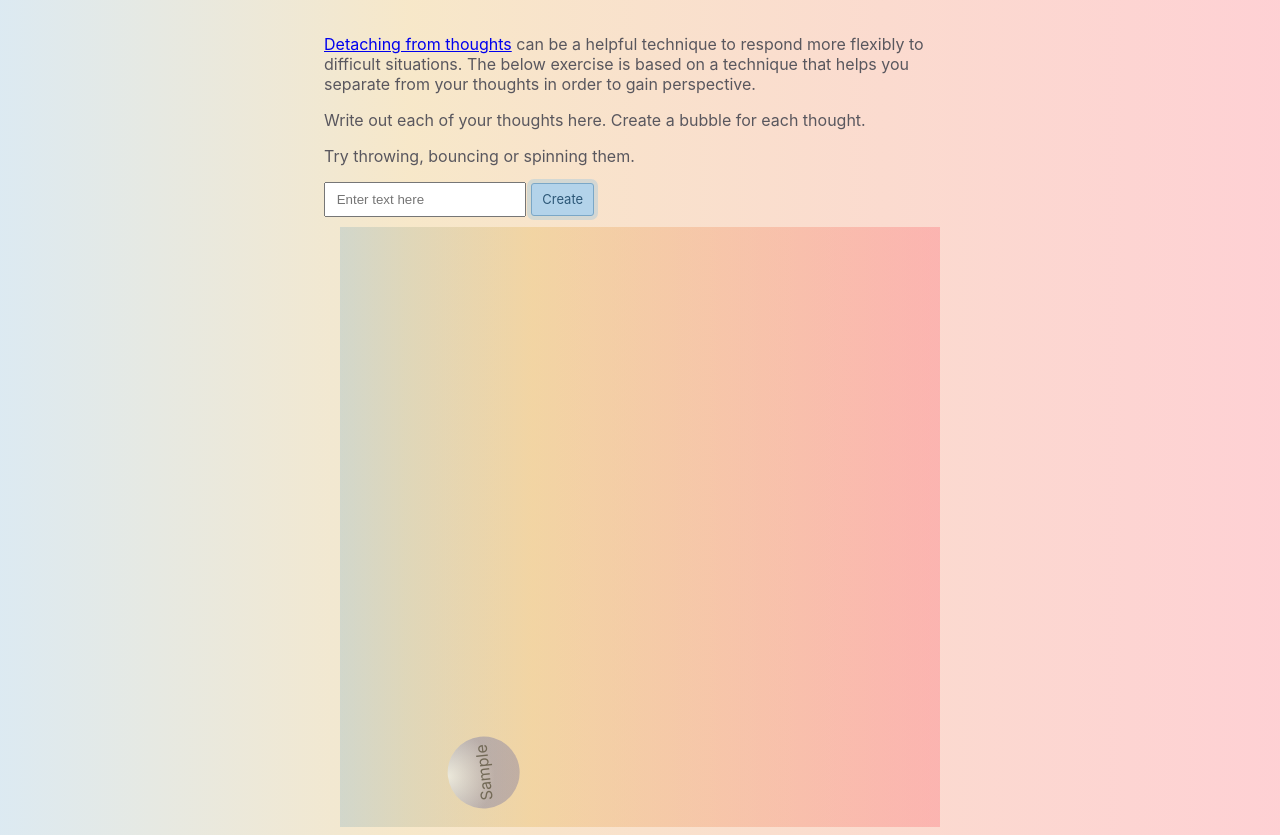
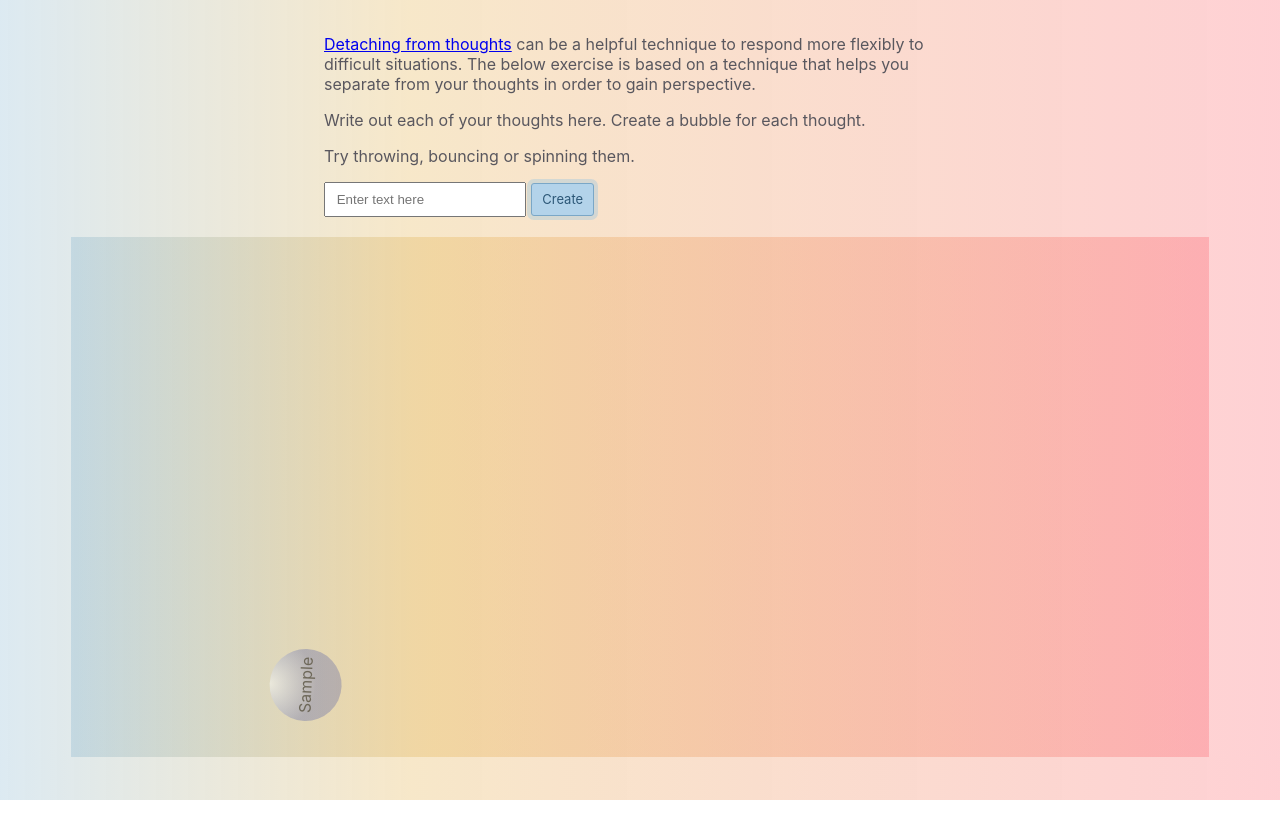
Before and after one commit to shacon/thought-bubbles, a plain HTML site: page docs/index.html in a window 1280 px wide. Both pictures are taken after typing "Sample" into the empty fields and a click on the button "Create". After the commit the page ends 800 px from the top, so only its background shows below. Drawn offline with nearby package versions, Linux system fonts and the light colour scheme.

Commit message:
increase canvas size

```diff
--- a/docs/index.html
+++ b/docs/index.html
@@ -1,36 +1,3 @@
-<!-- <!DOCTYPE html>
-<html lang="en">
-<head>
-    <meta charset="UTF-8">
-    <meta name="viewport" content="width=device-width, initial-scale=1.0">
-    <title>My Matter.js Project</title>
-
-
-    <script src="https://cdnjs.cloudflare.com/ajax/libs/matter-js/0.20.0/matter.min.js"></script>
-
-    <link rel="stylesheet" href="styles.css">
-</head>
-<body>
-    <div class="input-form">
-      tewst
-
-    <div id="matter-container">
-      <p>Write out each of your thoughts here. Create a bubble for each thought. </p>
-      <div id="circle"></div>
-    </div>
-
-    <form id="circleForm">
-      <input type="text" id="circleText" placeholder="Enter text for circle">
-      <button class="button-8"type="submit">Create Thought Bubble</button>
-    </form>
-  </div>
-
-    <script src="script.js"></script>
-</body>
-</html> -->
-
-
-
 <!DOCTYPE html>
 <html lang="en">
 <head>
@@ -56,14 +23,11 @@
         <input type="text" id="circleText" placeholder="Enter text here">
         <button class="button-8"type="submit">Create</button>
       </form>
-
+    </div>
     <div id="simulation-container">
-      <canvas id="matter-container" width="600" height="600"></canvas>
+      <canvas id="matter-container" ></canvas>
       <div id="circles-container"></div>
     </div>
-
-
-  </div>
     <script src="script.js"></script>
 </body>
 </html>
--- a/docs/script.js
+++ b/docs/script.js
@@ -15,8 +15,8 @@ var render = Render.create({
     canvas: canvas,
     engine: engine,
     options: {
-        width: 600,
-        height: 600,
+        // width: 600,
+        // height: 600,
         wireframes: true,
         background: 'transparent'
     }
@@ -43,20 +43,26 @@ var runner = Runner.create();
 Runner.run(runner, engine);
 
 const wallOptions = { isStatic: true, restitution: .8 };
-const ground = Bodies.rectangle(300, 590, 600, 20, wallOptions);
-const leftWall = Bodies.rectangle(10, 300, 20, 600, wallOptions);
-const rightWall = Bodies.rectangle(590, 300, 20, 600, wallOptions);
-const ceiling = Bodies.rectangle(300, 10, 600, 20, wallOptions);
+
+const container = document.getElementById('simulation-container');
+const width = container.clientWidth;
+const height = container.clientHeight;
+
+const ground = Bodies.rectangle(width/2, height-10, width, 20, wallOptions);
+const leftWall = Bodies.rectangle(10, height/2, 20, height, wallOptions);
+const rightWall = Bodies.rectangle(width-10, height/2, 20, height, wallOptions);
+const ceiling = Bodies.rectangle(width/2, 10, width, 20, wallOptions);
 
 Matter.Composite.add(engine.world, [ground, leftWall, rightWall, ceiling]);
 
 
 const floatForce = 0.0002;
 const randomForce = 0.0001;
-const canvasWidth = 600;
-const canvasHeight = 600;
+
 
 function createCircle(text) {
+    const width = render.options.width;
+    const height = render.options.height;
     const baseSize = 40;
     const scaleFactor = 2;
     const maxSize = 150;
@@ -67,8 +73,8 @@ function createCircle(text) {
     const spawnMargin = 50;
 
     const newCircle = Bodies.circle(
-        spawnMargin + Math.random() * (canvasWidth / 4),
-        spawnMargin + Math.random() * (canvasHeight / 2),
+        spawnMargin + Math.random() * (width / 4),
+        spawnMargin + Math.random() * (height / 2),
         radius,
         {
             frictionAir: 0.01,
@@ -113,21 +119,23 @@ document.getElementById('circleForm').addEventListener('submit', function(e) {
 
 function checkBounds(circle) {
   // Ensure circle does not exist the canvas
+  const width = render.options.width;
+  const height = render.options.height;
   const radius = circle.circleRadius;
   if (circle.position.x < radius) {
       Matter.Body.setPosition(circle, { x: radius, y: circle.position.y });
       Matter.Body.setVelocity(circle, { x: Math.abs(circle.velocity.x), y: circle.velocity.y });
   }
-  if (circle.position.x > canvasWidth - radius) {
-      Matter.Body.setPosition(circle, { x: canvasWidth - radius, y: circle.position.y });
+  if (circle.position.x > width - radius) {
+      Matter.Body.setPosition(circle, { x: width - radius, y: circle.position.y });
       Matter.Body.setVelocity(circle, { x: -Math.abs(circle.velocity.x), y: circle.velocity.y });
   }
   if (circle.position.y < radius) {
       Matter.Body.setPosition(circle, { x: circle.position.x, y: radius });
       Matter.Body.setVelocity(circle, { x: circle.velocity.x, y: Math.abs(circle.velocity.y) });
   }
-  if (circle.position.y > canvasHeight - radius) {
-      Matter.Body.setPosition(circle, { x: circle.position.x, y: canvasHeight - radius });
+  if (circle.position.y > height - radius) {
+      Matter.Body.setPosition(circle, { x: circle.position.x, y: height - radius });
       Matter.Body.setVelocity(circle, { x: circle.velocity.x, y: -Math.abs(circle.velocity.y) });
   }
 }
@@ -142,27 +150,41 @@ Matter.Events.on(engine, "beforeUpdate", () => {
     });
 });
 
+
 function resizeCanvas() {
   var container = document.getElementById('simulation-container');
   var canvas = document.getElementById('matter-container');
   var width = container.clientWidth;
   var height = container.clientHeight;
 
+  // Update canvas dimensions
   canvas.width = width;
   canvas.height = height;
 
-  // Update Matter.js render bounds
+  // Update render bounds
   render.bounds.max.x = width;
   render.bounds.max.y = height;
   render.options.width = width;
   render.options.height = height;
 
-  // Update wall positions
-  Matter.Body.setPosition(ground, { x: width/2, y: height });
-  Matter.Body.setPosition(leftWall, { x: 0, y: height/2 });
-  Matter.Body.setPosition(rightWall, { x: width, y: height/2 });
-  Matter.Body.setPosition(ceiling, { x: width/2, y: 0 });
+  // Update wall positions and sizes
+  Matter.Body.setPosition(ground, { x: width/2, y: height-10 });
+  Matter.Body.setPosition(leftWall, { x: 10, y: height/2 });
+  Matter.Body.setPosition(rightWall, { x: width-10, y: height/2 });
+  Matter.Body.setPosition(ceiling, { x: width/2, y: 10 });
+
+  // Update wall sizes
+  Matter.Body.setVertices(ground, Bodies.rectangle(width/2, height-10, width, 20).vertices);
+  Matter.Body.setVertices(ceiling, Bodies.rectangle(width/2, 10, width, 20).vertices);
+  Matter.Body.setVertices(leftWall, Bodies.rectangle(10, height/2, 20, height).vertices);
+  Matter.Body.setVertices(rightWall, Bodies.rectangle(width-10, height/2, 20, height).vertices);
+
+  // Force render to update
+  Matter.Render.lookAt(render, {
+      min: { x: 0, y: 0 },
+      max: { x: width, y: height }
+  });
 }
 
 window.addEventListener('resize', resizeCanvas);
-resizeCanvas(); // Call once to set initial size
+resizeCanvas();
--- a/docs/styles.css
+++ b/docs/styles.css
@@ -73,9 +73,10 @@ canvas#matter-container {
 
 #simulation-container {
   position: relative;
-  width: 600px;
-  height: 600px;
-  margin: auto;
+  width: 90%;
+  height: 65vh;
+  max-width: 1200px;
+  margin: 0 auto;
 }
 
 #matter-container {
@@ -103,11 +104,14 @@ canvas {
   #simulation-container {
     height: 100vw;
     width: 90%;
-    margin: initial;
+    max-width: 1200px;
+    margin: 0 auto;
   }
 
   .input-form {
+    margin: 20px auto;
     width: 90%;
+    max-width: 800px;
   }
 
   .circle {
@@ -116,3 +120,8 @@ canvas {
     font-size: 0.8em;
   }
 }
+
+#matter-container {
+  width: 100%;
+  height: 100%;
+}
```
Also changed, not shown: 1 other file.
